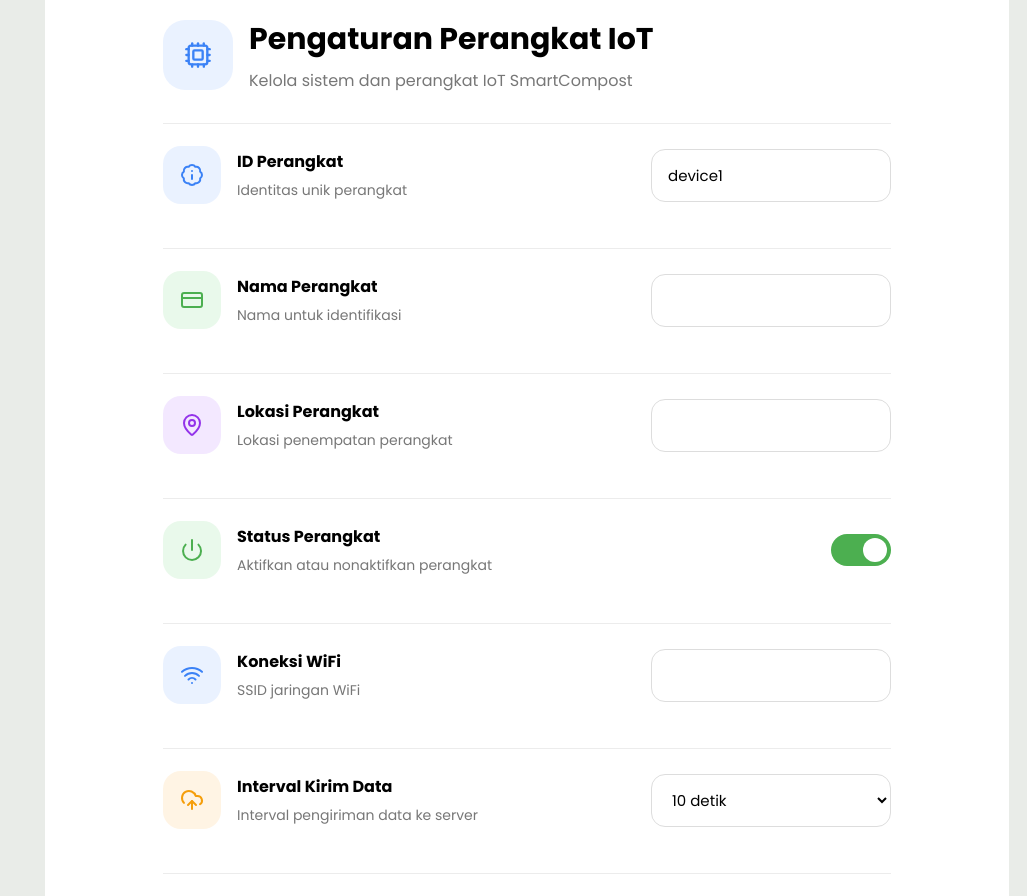
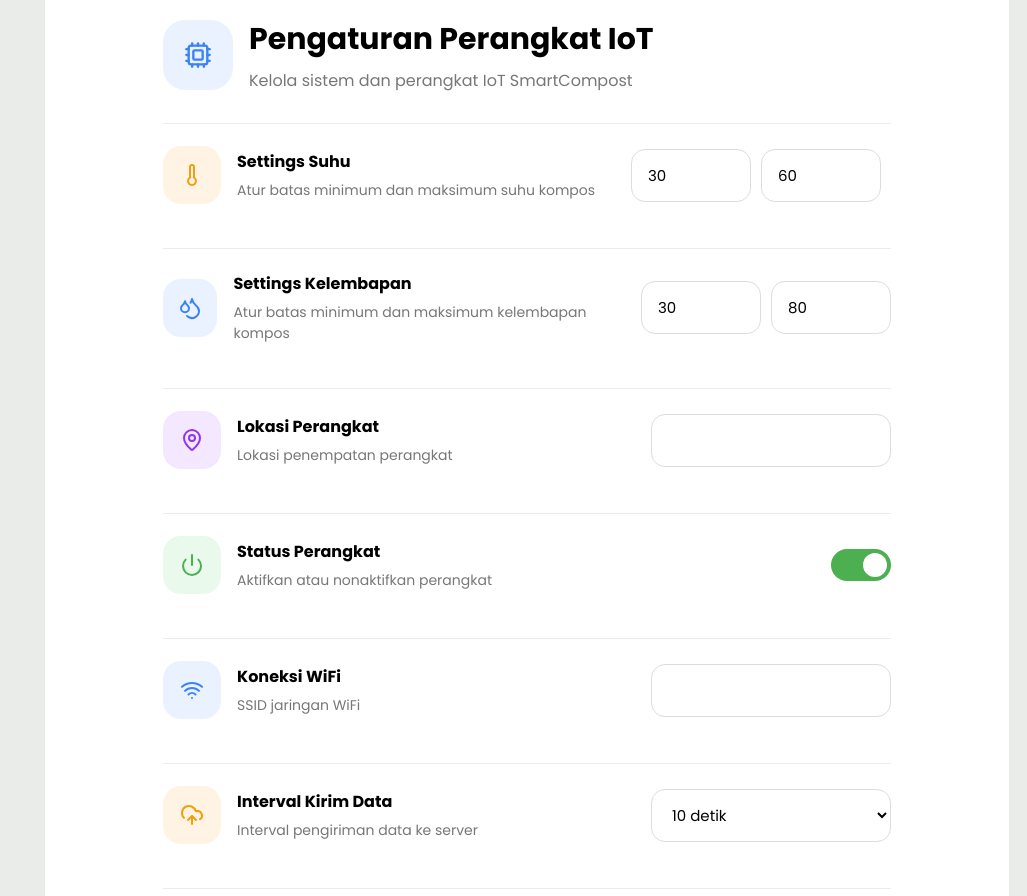
Before and after one commit to selametmaulana/Smart-Compost, a Vue app: page /dashboard/pengaturan in a window 1280 px wide. Shown: the part 1400-2296 px from the top of the page, without its empty margins (253-1280 px from the left). Built offline with nearby package versions, Linux system fonts and the light colour scheme; no server answers.

Commit message:
pengaturan

```diff
--- a/src/views/pengaturan.vue
+++ b/src/views/pengaturan.vue
@@ -279,32 +279,72 @@
             </div>
 
             <!-- ITEM -->
-            <div class="setting-item">
-              <div class="setting-left">
-                <div class="icon-box blue-bg">
-                  <BadgeInfo size="24" />
-                </div>
-                <div>
-                  <h4>{{ t.device_id }}</h4>
-                  <p>{{ t.Unique_device }}</p>
-                </div>
-              </div>
-              <input type="text"
-              v-model="device.device_id"/>
-            </div>
-
             <!-- ITEM -->
 <div class="setting-item">
+
 <div class="setting-left">
-                <div class="icon-box green-bg">
-                  <CreditCard size="24" />
-                </div>
+
+  <div class="icon-box orange-bg">
+    <Thermometer size="24" />
+  </div>
+
   <div>
-                  <h4>{{ t.device_name }}</h4>
-                  <p>{{ t.name_identification }}</p>
-                </div>
-              </div>
-              <input type="text" v-model="device.device_name"/>
+    <h4>Settings Suhu</h4>
+    <p>Atur batas minimum dan maksimum suhu kompos</p>
+  </div>
+
+</div>
+
+<div class="threshold-group">
+
+  <input
+    type="number"
+    placeholder="Min °C"
+    v-model="device.temp_min"
+  />
+
+  <input
+    type="number"
+    placeholder="Max °C"
+    v-model="device.temp_max"
+  />
+
+</div>
+
+</div>
+
+<!-- ITEM -->
+<div class="setting-item">
+
+<div class="setting-left">
+
+  <div class="icon-box blue-bg">
+    <Droplets size="24" />
+  </div>
+
+  <div>
+    <h4>Settings Kelembapan</h4>
+    <p>Atur batas minimum dan maksimum kelembapan kompos</p>
+  </div>
+
+</div>
+
+<div class="threshold-group">
+
+  <input
+    type="number"
+    placeholder="Min %"
+    v-model="device.humidity_min"
+  />
+
+  <input
+    type="number"
+    placeholder="Max %"
+    v-model="device.humidity_max"
+  />
+
+</div>
+
 </div>
 
             <!-- ITEM -->
@@ -425,7 +465,13 @@ const notifications = ref([])
 
 const device = ref({
   device_id: 'device1',
-  device_name: '',
+
+  temp_min: 30,
+  temp_max: 60,
+
+  humidity_min: 30,
+  humidity_max: 80,
+
   location: '',
   is_active: true,
   wifi_ssid: '',
@@ -618,7 +664,8 @@ onMounted(() => {
     Power,
     Wifi,
     CloudUpload,
-    SlidersHorizontal
+    SlidersHorizontal,
+    Droplets
   } from 'lucide-vue-next'
 
 
@@ -659,7 +706,13 @@ loading.value = true
 try {
 
   const payload = {
-    device_name: device.value.device_name,
+
+temp_min: Number(device.value.temp_min),
+temp_max: Number(device.value.temp_max),
+
+humidity_min: Number(device.value.humidity_min),
+humidity_max: Number(device.value.humidity_max),
+
 location: device.value.location,
 is_active: device.value.is_active,
 wifi_ssid: device.value.wifi_ssid,
@@ -754,6 +807,16 @@ body{
   background:#f1f5f9;
 }
 
+.threshold-group{
+  display:flex;
+  gap:10px;
+  width:260px;
+}
+
+.threshold-group input{
+  width:120px;
+}
+
 body.dark-mode{
   background:#020617 !important;
 }
```
Also changed, not shown: 1 other file (tests, documents, lock files or other folders). Lines whose indentation alone changed are shown as unchanged.
